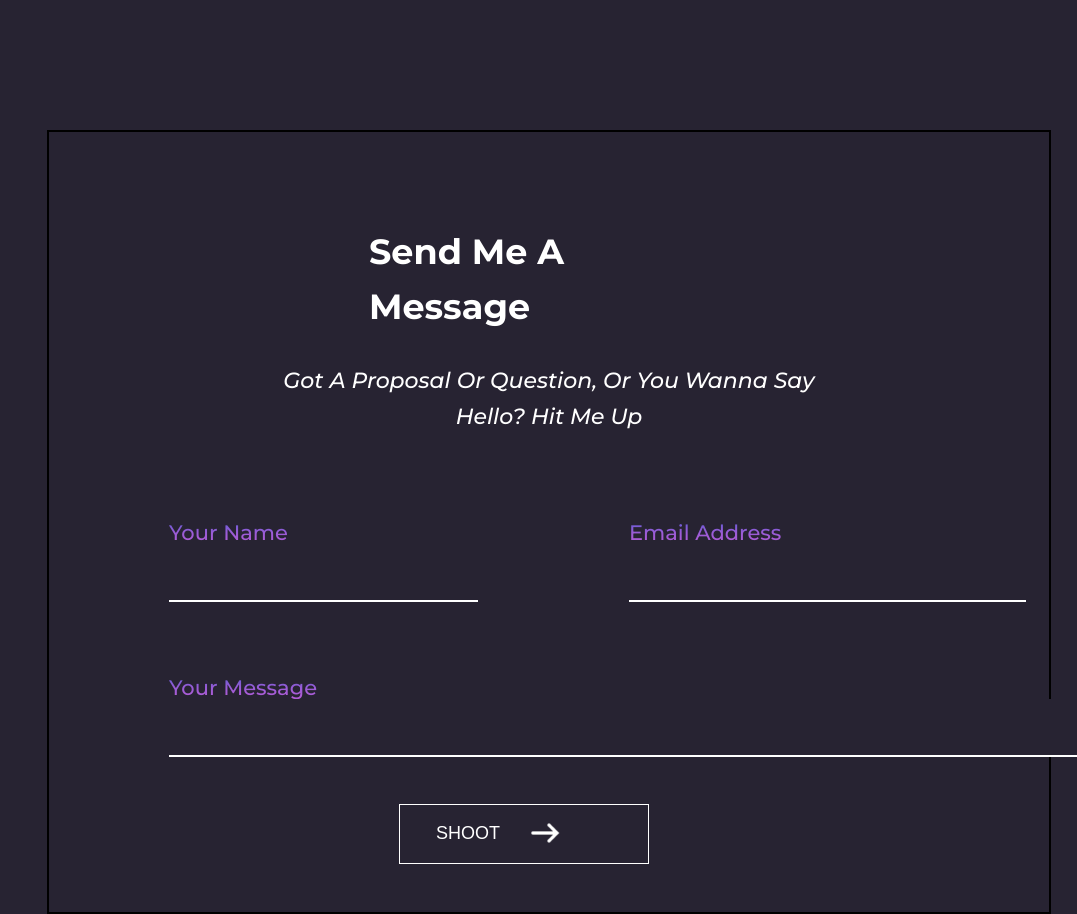
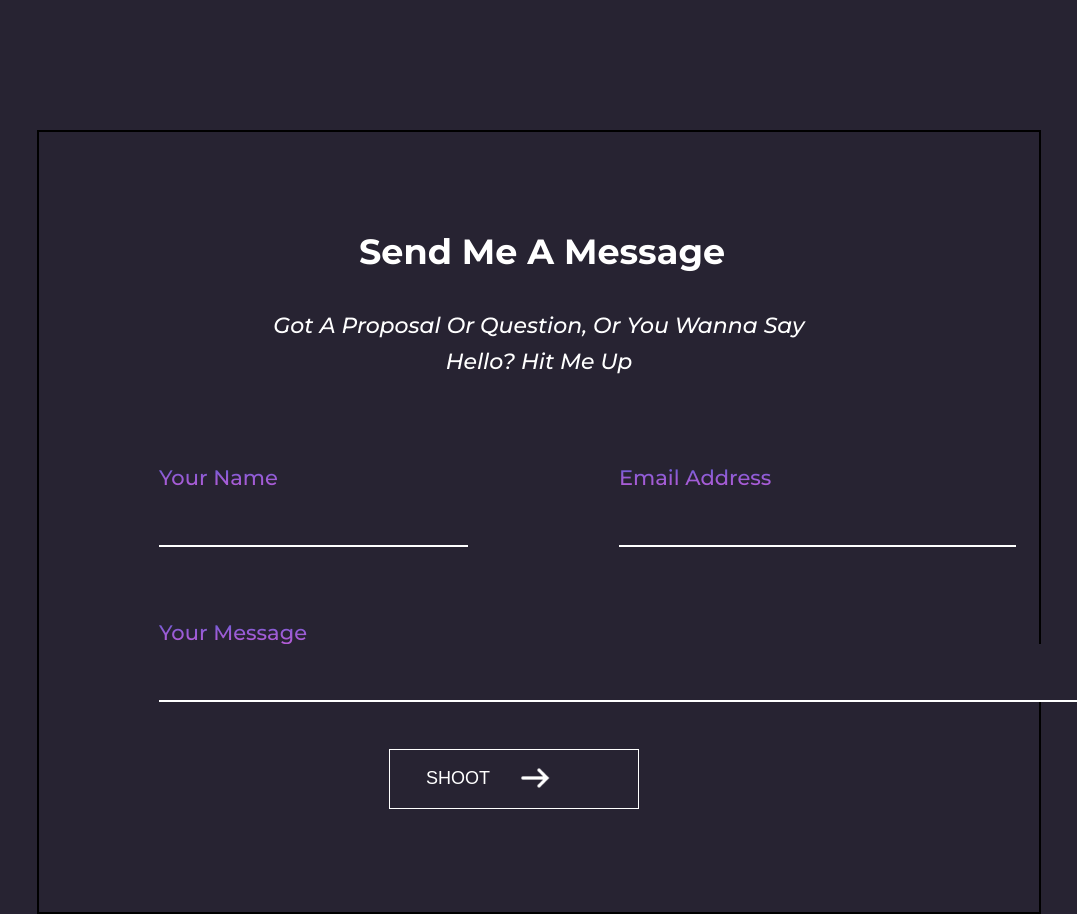
Before and after one commit to Amiele2006/Portfolio_website, a website: page index.html in a window 1280 px wide. Shown: the part 2580-3494 px from the top of the page, without its empty margins (203-1280 px from the left). Drawn offline with Linux system fonts and the light colour scheme.

Commit message:
changed the positioning of message form and message header

```diff
--- a/src/index.css
+++ b/src/index.css
@@ -566,10 +566,10 @@ body{
     background-color:rgba(39, 35, 50, 1);
     position:absolute;
     top:2710px;
-    left:250px;
+    left:240px;
+    display:block;
     border:2px solid black;
-    margin-left: 0px;
-    margin-right: -10px;
+    margin:0 auto;
 }
 
 #message-header{
@@ -581,7 +581,7 @@ body{
     padding-top: 60px;
     position:relative;
     top: 10px;
-    width:357px;
+    width:377px;
     left:320px;
 }
 
```
